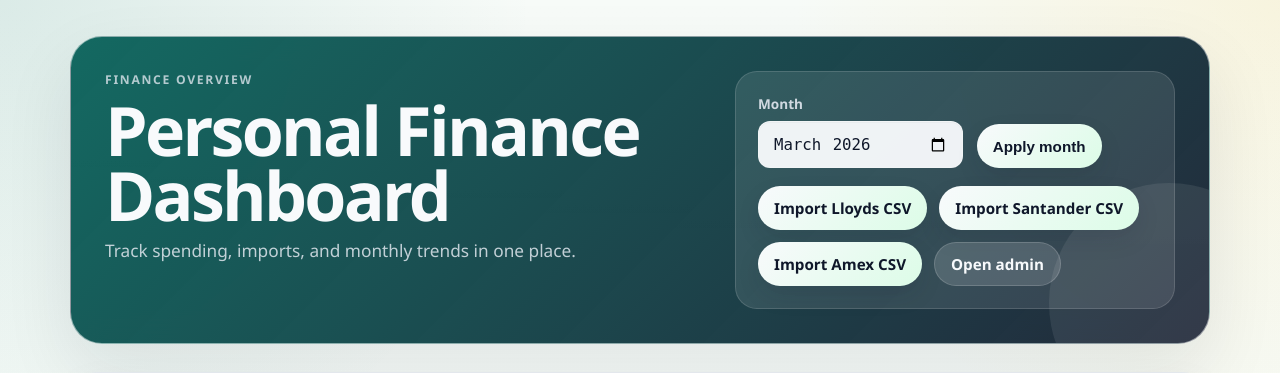
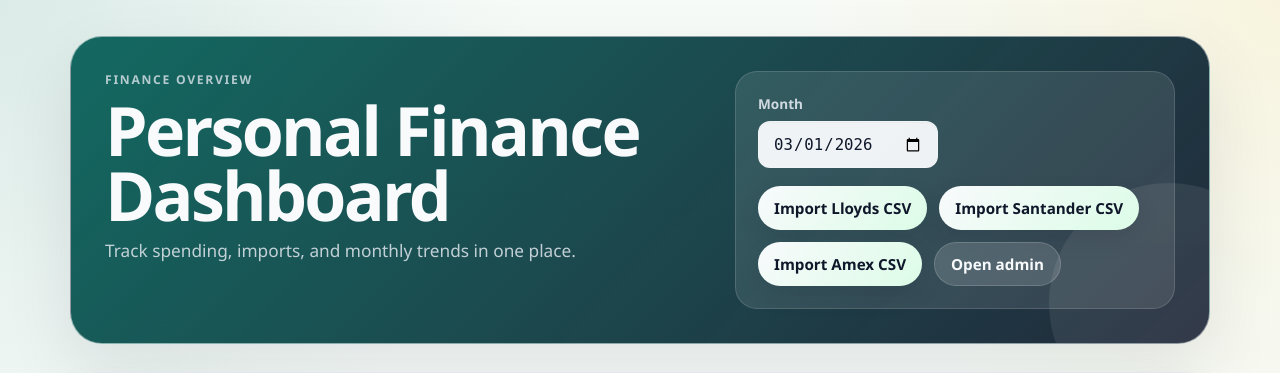
Before and after one commit to livshu/personal-finance-tracker, a Django app: page / in a window 1280 px wide. Shown: the top 373 px of the page. Run offline with Django 5.2, Linux system fonts and the light colour scheme; data that the repository does not hold is empty.

Commit message:
Add month button functionality to home page and add tests for it

```diff
--- a/core/views.py
+++ b/core/views.py
@@ -22,16 +22,20 @@ def home(request):
 
     if selected_month:
         try:
-            year_str, month_str = selected_month.split("-")
-            selected_year = int(year_str)
-            selected_month_number = int(month_str)
+            selected_date = date.fromisoformat(selected_month)
+            selected_year = selected_date.year
+            selected_month_number = selected_date.month
             month_start = date(selected_year, selected_month_number, 1)
         except (ValueError, TypeError):
-            month_start = today.replace(day=1)
-            selected_month = month_start.strftime("%Y-%m")
+            try:
+                year_str, month_str = selected_month.split("-")
+                selected_year = int(year_str)
+                selected_month_number = int(month_str)
+                month_start = date(selected_year, selected_month_number, 1)
+            except (ValueError, TypeError):
+                month_start = today.replace(day=1)
     else:
         month_start = today.replace(day=1)
-        selected_month = month_start.strftime("%Y-%m")
 
     if month_start.month == 12:
         next_month_start = date(month_start.year + 1, 1, 1)
@@ -136,7 +140,8 @@ def home(request):
         "monthly_spending_by_category": monthly_spending_by_category,
         "category_chart_labels": category_chart_labels,
         "category_chart_values": category_chart_values,
-        "selected_month": selected_month,
+        "selected_month": month_start.strftime("%Y-%m"),
+        "selected_month_date": month_start.isoformat(),
     }
     return render(request, "core/home.html", context)
 
--- a/templates/core/home.html
+++ b/templates/core/home.html
@@ -21,14 +21,14 @@
                     <div class="field-group">
                         <label for="month" class="form-label">Month</label>
                         <input
-                            type="month"
+                            type="date"
                             id="month"
                             name="month"
-                            value="{{ selected_month }}"
+                            value="{{ selected_month_date }}"
                             class="month-input"
+                            onchange="this.form.submit()"
                         >
                     </div>
-                    <button type="submit" class="button-link">Apply month</button>
                 </form>
 
                 <div class="quick-actions">
```
Also changed, not shown: core/tests/test_reporting.py (+9 -0 lines).
